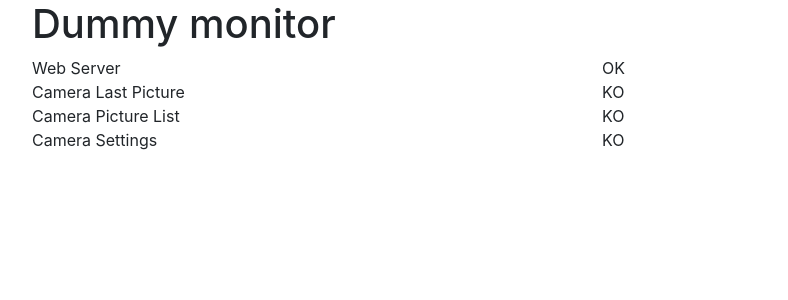
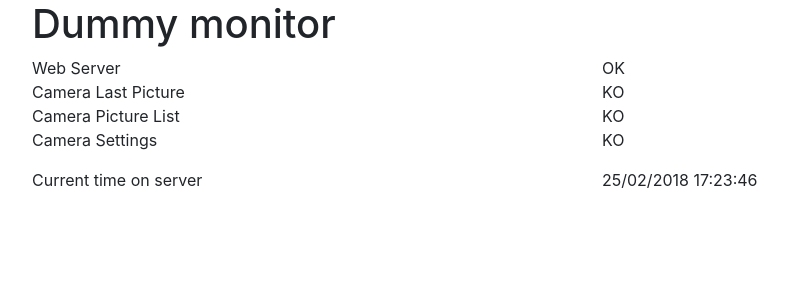
Before and after one commit to arox5/RaspiHomeLab, a PHP site: page /monitor.php in a window 1280 px wide. Shown: the top 300 px of the page, without its empty margins (53-841 px from the left). Run offline with PHP 8.4, Linux system fonts and the light colour scheme; data that the repository does not hold is empty; a stand-in replaces the project's code that opens the database connection; some libraries are stand-ins or nearby versions.

Commit message:
adding time stamp

```diff
--- a/monitor.php
+++ b/monitor.php
@@ -125,7 +125,16 @@ if ($tagfound) {
                 <?php echo $camsett ?>
             </div>
         </div>
-	</div>
+        <p></p>
+        <div class="row">
+            <div class="col">
+                Current time on server
+            </div>
+            <div class="col">
+                <?php echo date('d/m/Y H:i:s'); ?>
+            </div>
+        </div>
+    </div>
 </main><!-- /.container -->
 
 </body>
```
